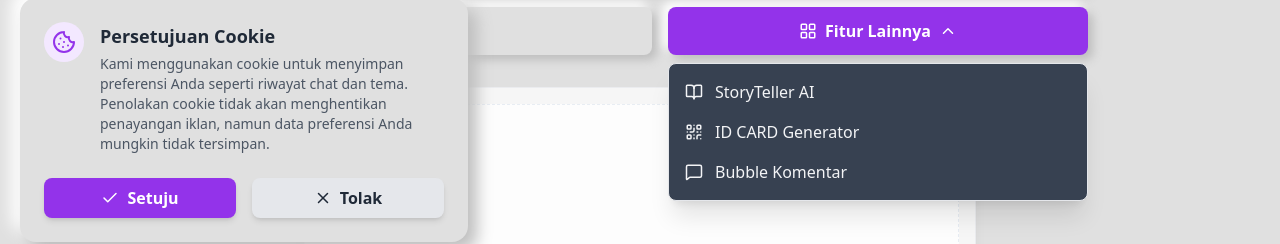
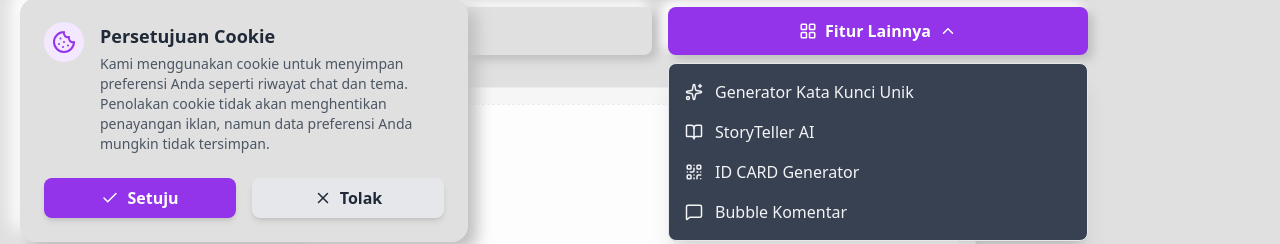
Before and after one commit to ruangriung/ruangriung-generator-app, a Next.js app: page / in a window 1280 px wide. Both pictures are taken after a click on the button "Fitur Lainnya". Shown: the part 538-782 px from the top of the page. Built offline with nearby package versions, Linux system fonts and the light colour scheme; no server answers.

Commit message:
Add SEO metadata and home link for Unique Art Name lab

```diff
--- a/app/HomeClient.tsx
+++ b/app/HomeClient.tsx
@@ -230,6 +230,16 @@ export default function HomeClient({ latestArticle }: HomeClientProps) {
                     <ul className="py-2">
                         <li>
                             <Link
+                                href="/UniqueArtName"
+                                className="w-full flex items-center gap-3 px-4 py-2 text-gray-100 dark:text-gray-100 hover:bg-purple-700 dark:hover:bg-gray-700 transition-colors"
+                                onClick={() => setIsToolsMenuOpen(false)}
+                            >
+                                <Sparkles size={18} />
+                                <span>Generator Kata Kunci Unik</span>
+                            </Link>
+                        </li>
+                        <li>
+                            <Link
                                 href="/storyteller"
                                 className="w-full flex items-center gap-3 px-4 py-2 text-gray-100 dark:text-gray-100 hover:bg-purple-700 dark:hover:bg-gray-700 transition-colors"
                                 onClick={() => setIsToolsMenuOpen(false)}
--- a/app/UniqueArtName/page.tsx
+++ b/app/UniqueArtName/page.tsx
@@ -2,9 +2,47 @@ import type { Metadata } from 'next';
 import KeywordGeneratorClient from './KeywordGeneratorClient';
 
 export const metadata: Metadata = {
-  title: 'Unique Art Name Prompt Lab | RuangRiung',
+  metadataBase: new URL('https://ruangriung.my.id'),
+  title: 'Generator Kata Kunci Unik untuk Prompt Gambar | RuangRiung',
   description:
-    'Eksplorasi 20 kata kunci baru yang benar-benar unik untuk menguji ide prompt gambar AI dengan dukungan model teks Pollinations.',
+    'Bangun 20 kata kunci antik yang belum pernah ada setiap kali Anda bereksperimen dengan prompt gambar AI. Cocok untuk eksplorasi gaya visual baru dan penulisan deskripsi karya.',
+  keywords:
+    'generator kata kunci unik, kata kunci antik, prompt gambar AI, eksperimen prompt, ruangriung unique art name, generator pollinations',
+  alternates: {
+    canonical: '/UniqueArtName',
+  },
+  openGraph: {
+    title: 'Unique Art Name Prompt Lab - Generator Kata Kunci Antik',
+    description:
+      'Uji coba prompt gambar AI dengan 20 kata kunci eksperimental lengkap bersama deskripsi singkat yang mudah disalin.',
+    url: 'https://ruangriung.my.id/UniqueArtName',
+    siteName: 'RuangRiung AI Generator',
+    images: [
+      {
+        url: '/og-image/og-image-unique-keyword.png',
+        width: 1200,
+        height: 630,
+        alt: 'Pratinjau generator kata kunci unik RuangRiung',
+      },
+    ],
+    locale: 'id_ID',
+    type: 'website',
+  },
+  twitter: {
+    card: 'summary_large_image',
+    title: 'Generator Kata Kunci Unik untuk Prompt Gambar | RuangRiung',
+    description:
+      'Eksplorasi kata kunci antik yang membantu merancang prompt gambar AI yang segar dan eksperimental.',
+    images: ['/og-image/og-image-unique-keyword.png'],
+  },
+  robots: {
+    index: true,
+    follow: true,
+    googleBot: {
+      index: true,
+      follow: true,
+    },
+  },
 };
 
 export default function UniqueArtNamePage() {
```
